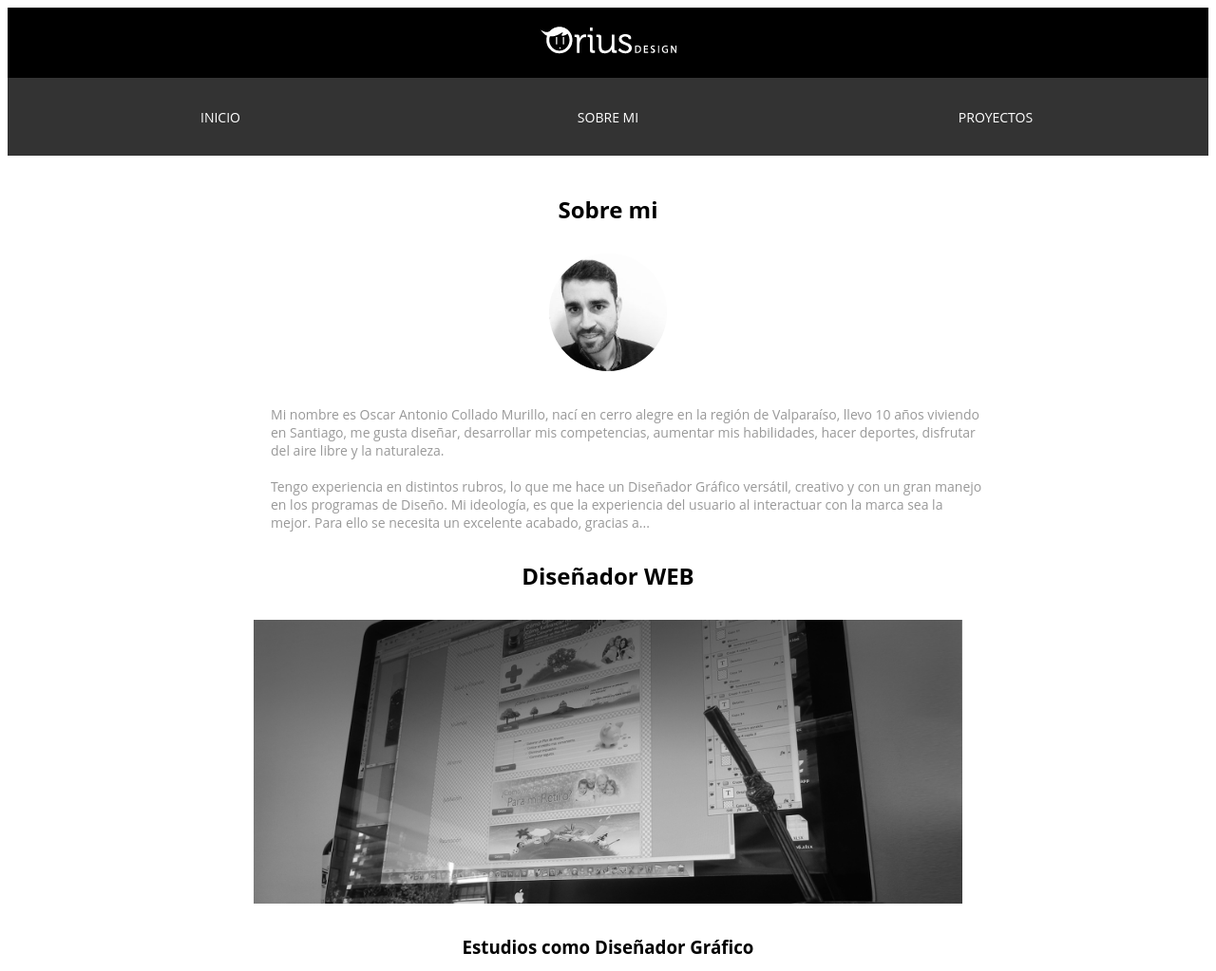
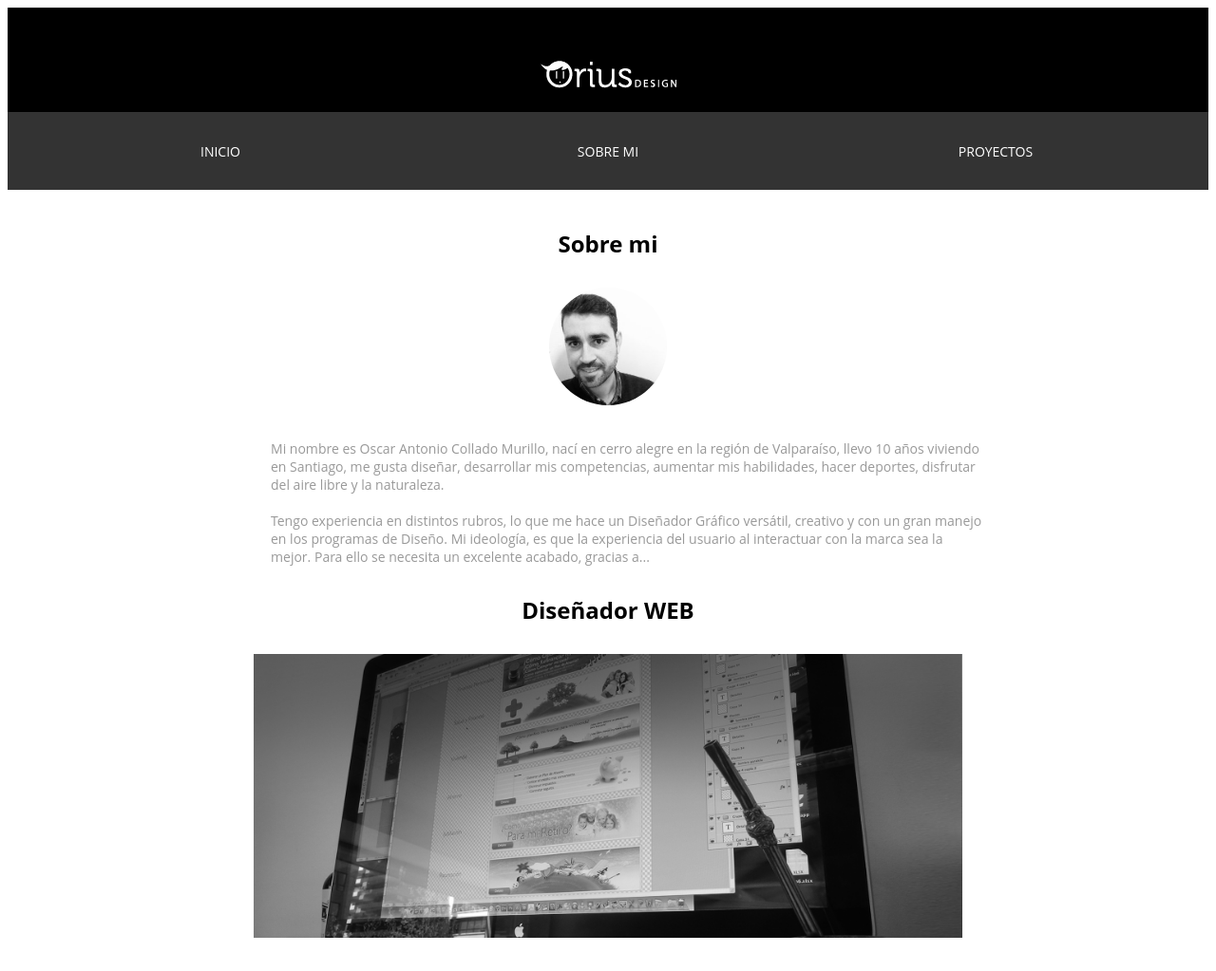
Before and after one commit to OriusDesign/Mi-portafolio, a plain HTML site: page index.html in a window 1280 px wide. Shown: the top 1023 px of the page at 95% size. Drawn offline with nearby package versions, Linux system fonts and the light colour scheme; files whose address does not match are found by name.

Commit message:
cambio con p

```diff
--- a/index.html
+++ b/index.html
@@ -9,7 +9,8 @@
 <body>
 <header>
 
-	<div class="logo" id="inicio">
+	<div class="logo" id="inicio"><br/>
+		<p></p>
 <a href="#inicio"><img src="../Portafolio/images/orius-logo-03.png" alt=""></a>
 </div>
 <!--<img src="../Portafolio/images/slider.jpg"  width="100%" alt="">-->
```
